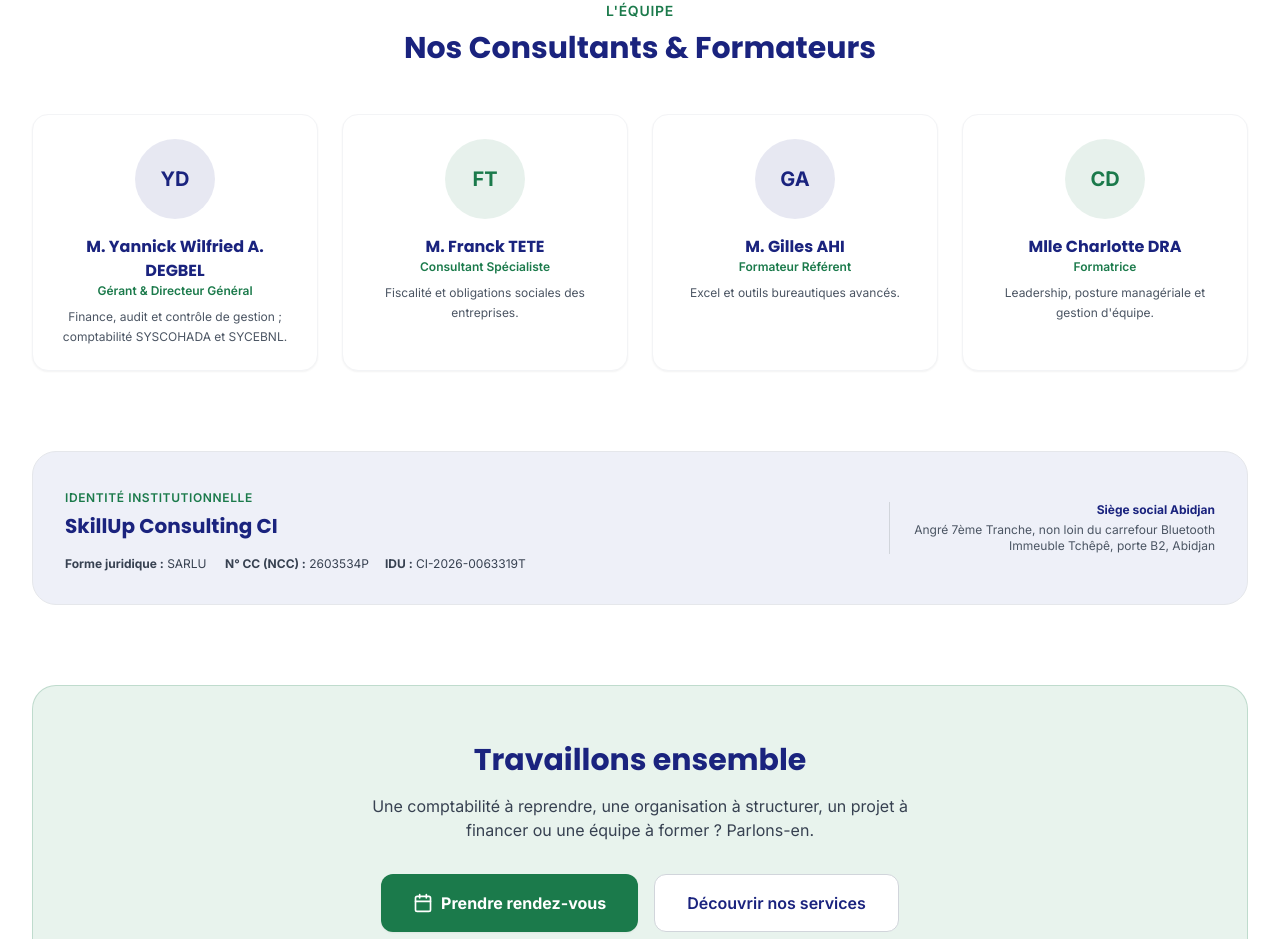
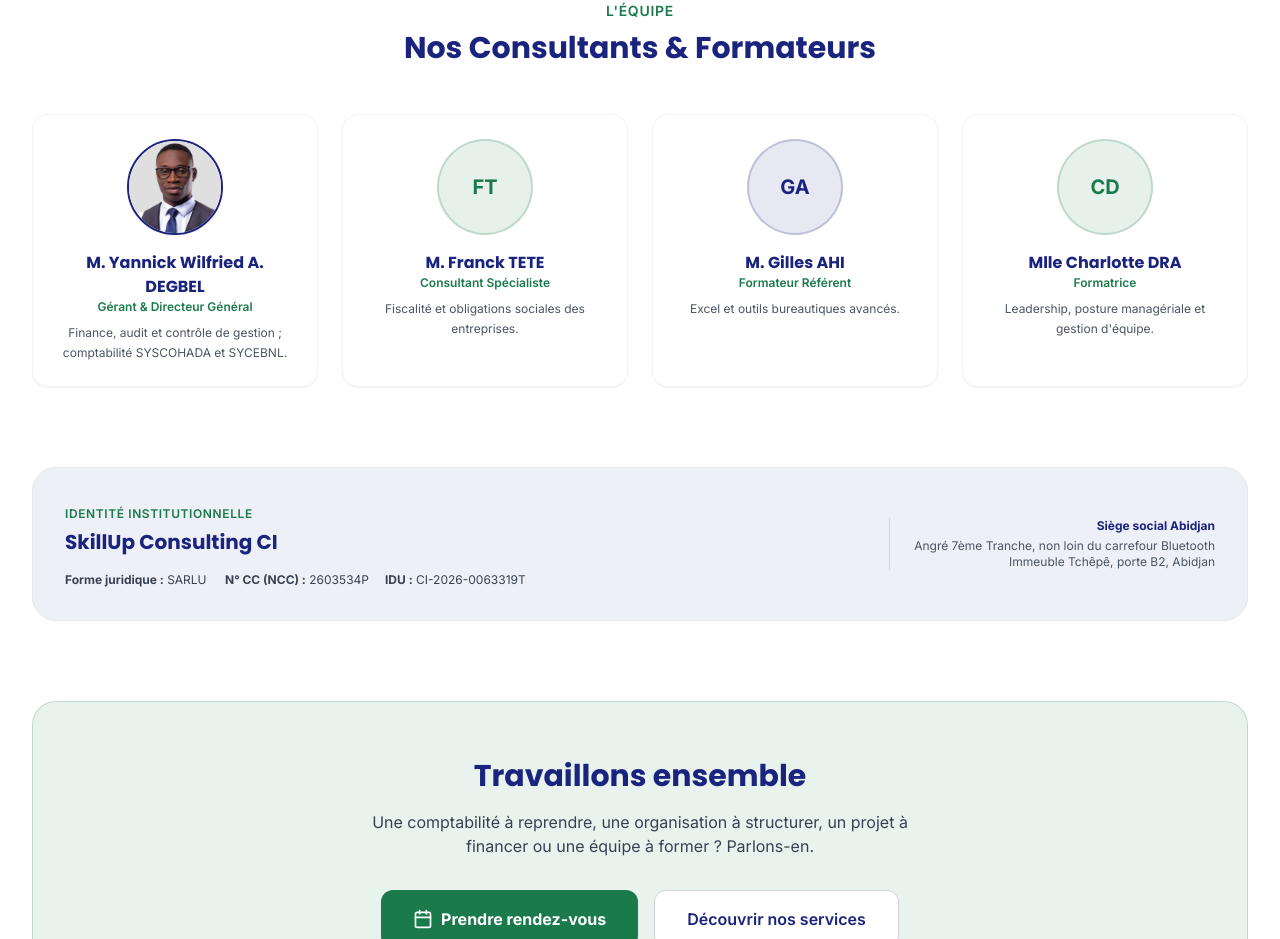
Before and after one commit to esperanceykouassi-bit/proj-esp, a React (Vite) app in the folder frontend/: page /about in a window 1280 px wide. Shown: the part 2974-3913 px from the top of the page. Built offline with nearby package versions, Linux system fonts and the light colour scheme.

Commit message:
Add photo for DG Wilfried Degbel in About page

```diff
--- a/frontend/src/pages/About.jsx
+++ b/frontend/src/pages/About.jsx
@@ -279,7 +279,6 @@
         </div>
       </section>
 
-
 {/* 7. NOTRE ÉQUIPE */}
 <section className="max-w-7xl mx-auto px-4 sm:px-6 lg:px-8">
   <div className="text-center mb-12">
@@ -289,9 +288,14 @@
 
   <div className="grid grid-cols-1 sm:grid-cols-2 lg:grid-cols-4 gap-6">
 
+    {/* Membre 1 : M. DEGBEL (Avec Photo) */}
     <div className="bg-white p-6 rounded-2xl border border-gray-100 shadow-sm text-center">
-            <div className="w-20 h-20 bg-[#1A237E]/10 text-[#1A237E] rounded-full flex items-center justify-center mx-auto mb-4 font-bold text-xl">
-              YD
+      <div className="w-24 h-24 rounded-full overflow-hidden mx-auto mb-4 border-2 border-[#1A237E] shadow-sm">
+        <img
+          src="/images/team/degbel.jpg"
+          alt="M. Yannick Wilfried A. DEGBEL"
+          className="w-full h-full object-cover object-top"
+        />
       </div>
       <h3 className="font-bold text-[#1A237E] text-base">M. Yannick Wilfried A. DEGBEL</h3>
       <p className="text-xs text-[#1B7A4B] font-semibold mb-2">Gérant & Directeur Général</p>
@@ -300,8 +304,9 @@
       </p>
     </div>
 
+    {/* Membre 2 : M. TETE (Initiale FT) */}
     <div className="bg-white p-6 rounded-2xl border border-gray-100 shadow-sm text-center">
-            <div className="w-20 h-20 bg-[#1B7A4B]/10 text-[#1B7A4B] rounded-full flex items-center justify-center mx-auto mb-4 font-bold text-xl">
+      <div className="w-24 h-24 rounded-full bg-[#1B7A4B]/10 text-[#1B7A4B] border-2 border-[#1B7A4B]/20 flex items-center justify-center mx-auto mb-4 font-bold text-xl">
         FT
       </div>
       <h3 className="font-bold text-[#1A237E] text-base">M. Franck TETE</h3>
@@ -311,8 +316,9 @@
       </p>
     </div>
 
+    {/* Membre 3 : M. AHI (Initiale GA) */}
     <div className="bg-white p-6 rounded-2xl border border-gray-100 shadow-sm text-center">
-            <div className="w-20 h-20 bg-[#1A237E]/10 text-[#1A237E] rounded-full flex items-center justify-center mx-auto mb-4 font-bold text-xl">
+      <div className="w-24 h-24 rounded-full bg-[#1A237E]/10 text-[#1A237E] border-2 border-[#1A237E]/20 flex items-center justify-center mx-auto mb-4 font-bold text-xl">
         GA
       </div>
       <h3 className="font-bold text-[#1A237E] text-base">M. Gilles AHI</h3>
@@ -322,8 +328,9 @@
       </p>
     </div>
 
+    {/* Membre 4 : Mlle DRA (Initiale CD) */}
     <div className="bg-white p-6 rounded-2xl border border-gray-100 shadow-sm text-center">
-            <div className="w-20 h-20 bg-[#1B7A4B]/10 text-[#1B7A4B] rounded-full flex items-center justify-center mx-auto mb-4 font-bold text-xl">
+      <div className="w-24 h-24 rounded-full bg-[#1B7A4B]/10 text-[#1B7A4B] border-2 border-[#1B7A4B]/20 flex items-center justify-center mx-auto mb-4 font-bold text-xl">
         CD
       </div>
       <h3 className="font-bold text-[#1A237E] text-base">Mlle Charlotte DRA</h3>
```
Also changed, not shown: frontend/public/images/team/degbel.jpg (added). Lines whose indentation alone changed are shown as unchanged.
